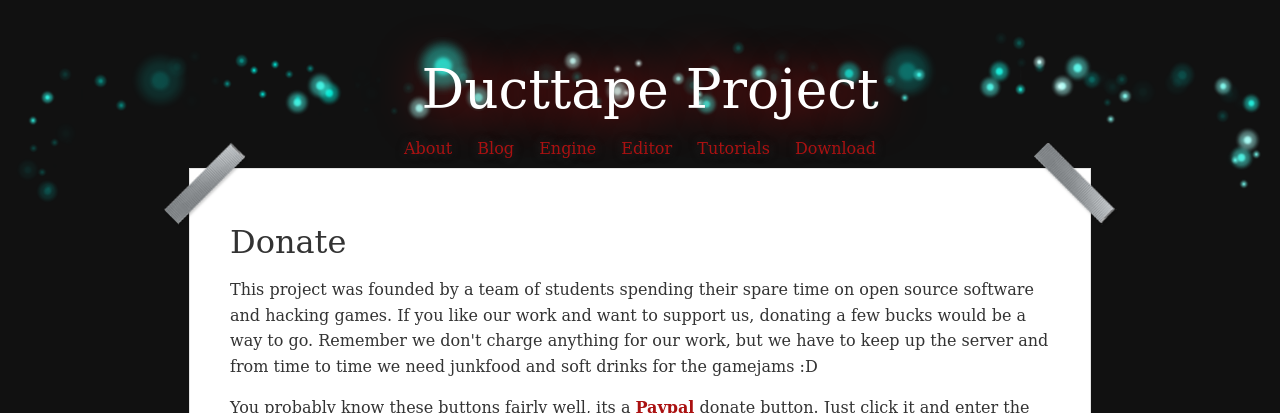
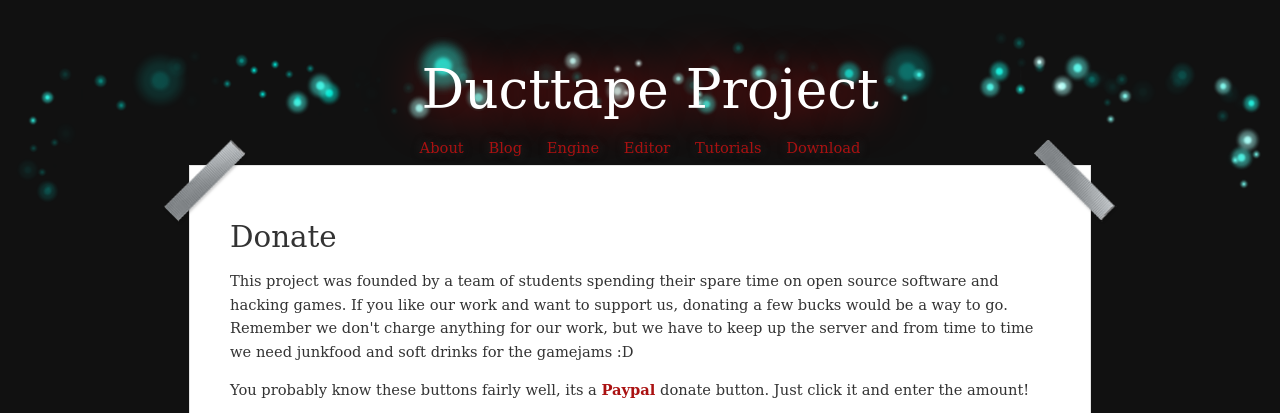
Before and after one commit to ducttape/ducttape-site, a Flask app: page /donate/ in a window 1280 px wide. Shown: the top 413 px of the page. Run offline with Flask 2, Linux system fonts and the light colour scheme.

Commit message:
Decresed the font size again. A bit.

```diff
--- a/ducttape/static/css/style.css
+++ b/ducttape/static/css/style.css
@@ -1,6 +1,6 @@
 body {
     font-family: "DejaVu Serif", "Times New Roman", serif;
-    font-size: 12pt;
+    font-size: 11pt;
     line-height: 1.6em;
     margin: 0;
     padding: 0;
```
